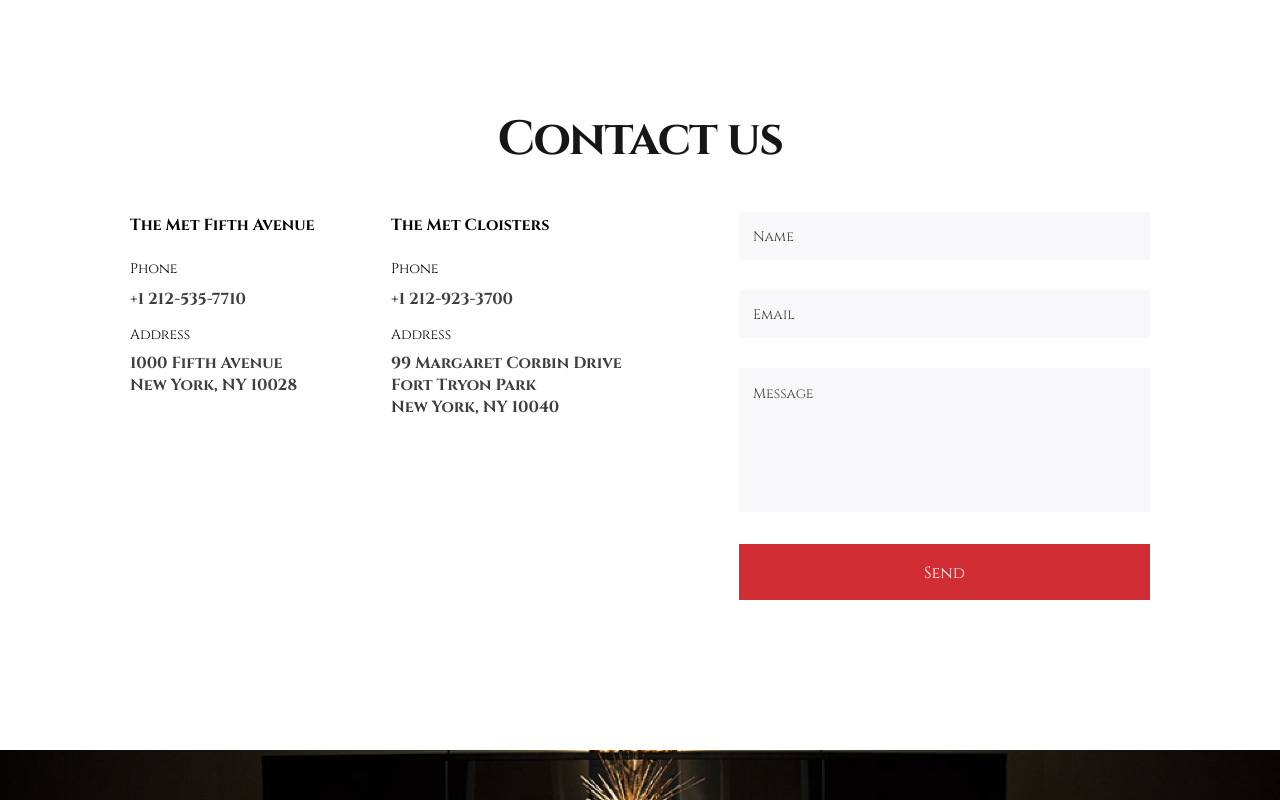
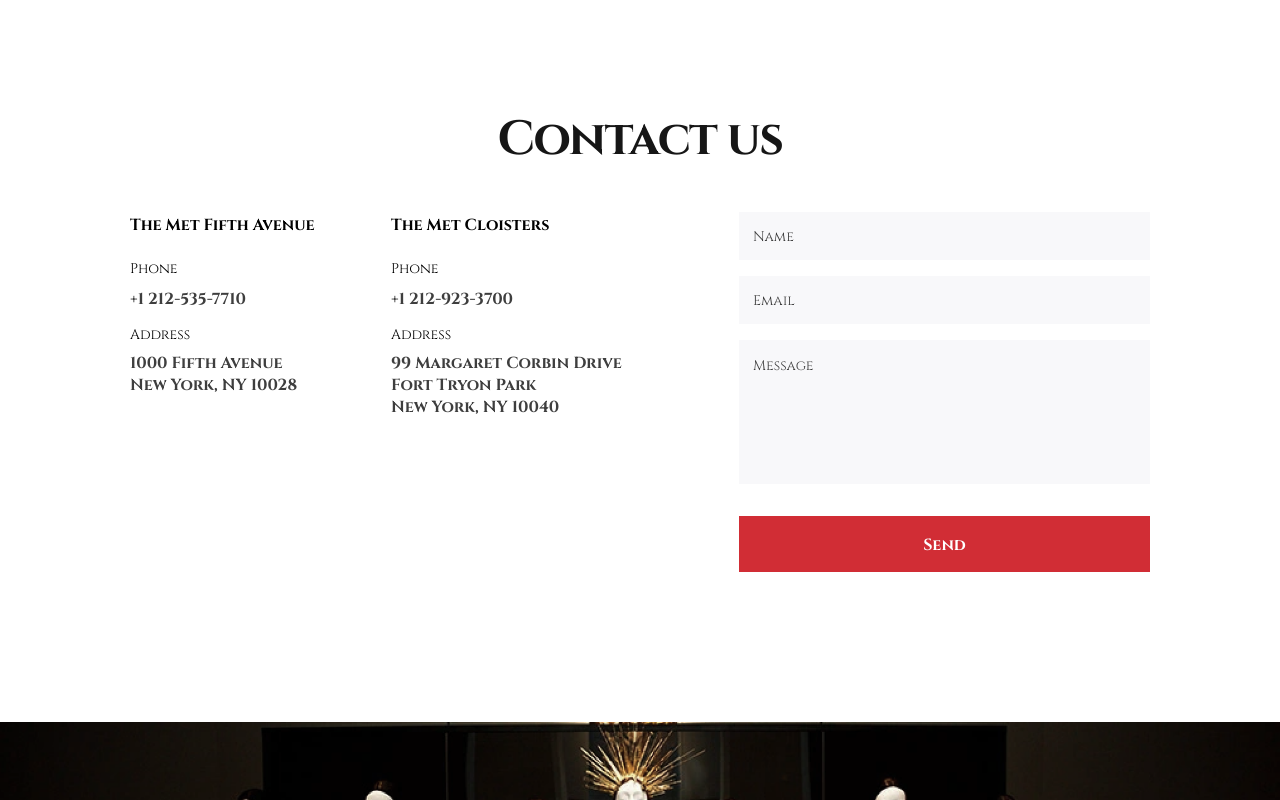
Before and after one commit to VladyslavKolisnyk/landing_the-mat, a website built with Parcel: page src/index.html in a window 1280 px wide. Shown: the part 3879-4679 px from the top of the page. Built offline with nearby package versions, Linux system fonts and the light colour scheme; files whose address does not match are found by name.

Commit message:
add new task

```diff
--- a/src/styles/bloks/button.scss
+++ b/src/styles/bloks/button.scss
@@ -5,6 +5,7 @@
     width: 100%;
     text-decoration: none;
     height: 56px;
+    font-weight: 700;
     text-align: center;
     font-size: 16px;
     line-height: 56px;
--- a/src/styles/bloks/contact-us.scss
+++ b/src/styles/bloks/contact-us.scss
@@ -115,10 +115,6 @@
       transition: background-color 5000s ease-in-out 0s;
     }
 
-    @include onDesktop {
-      margin-bottom: 30px;
-    }
-
     &--textarea {
       resize: none;
       display: block;
```
